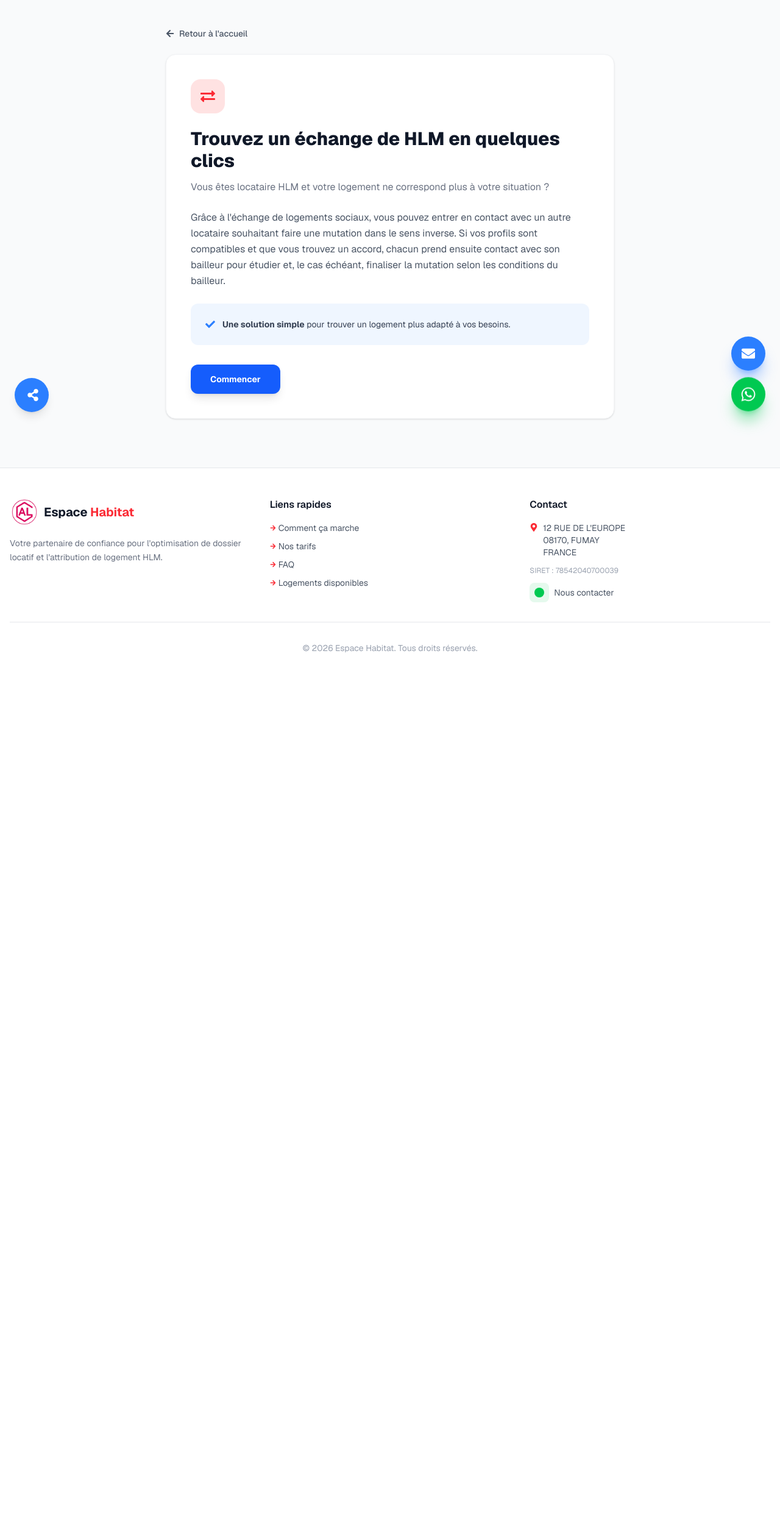
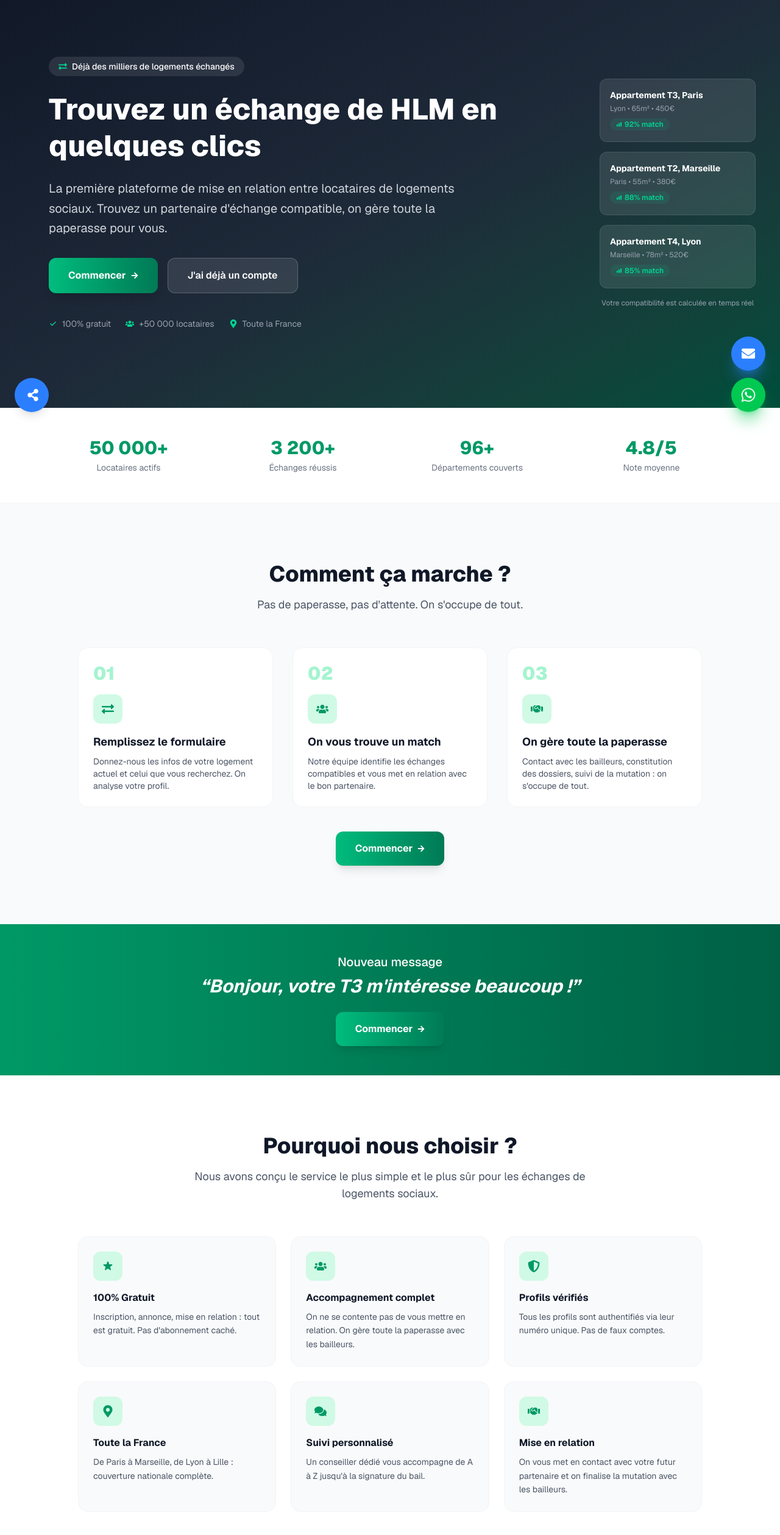
Before and after one commit to yecarter13/site-joker, a Next.js app: page /echange in a window 1280 px wide. Shown: the part 100-2618 px from the top of the page at 61% size. Before the commit the page ends 1221 px from the top, so only its background shows below. Built offline with nearby package versions, Linux system fonts and the light colour scheme.

Commit message:
feat: redesign echange as full landing page with emerald theme

```diff
--- a/src/app/echange/page.tsx
+++ b/src/app/echange/page.tsx
@@ -3,23 +3,16 @@
 import { useState } from "react";
 import Header from "@/components/Header";
 import Footer from "@/components/Footer";
-import { FaExchangeAlt, FaArrowLeft, FaCheck } from "react-icons/fa";
-import { HiX } from "react-icons/hi";
 import { getWhatsAppLink } from "@/lib/utils";
-import Link from "next/link";
+import { HiX, HiCheck, HiHome, HiLocationMarker, HiChartBar, HiStar } from "react-icons/hi";
+import { FaExchangeAlt, FaArrowRight, FaUsers, FaBuilding, FaMapMarkerAlt, FaShieldAlt, FaComments, FaHandshake } from "react-icons/fa";
 
 export default function EchangePage() {
   const [showModal, setShowModal] = useState(false);
   const [submitted, setSubmitted] = useState(false);
   const [form, setForm] = useState({
-    ville: "",
-    departement: "",
-    adresse: "",
-    nomPrenom: "",
-    numeroUnique: "",
-    email: "",
-    departementRecherche: "",
-    criteres: "",
+    ville: "", departement: "", adresse: "", nomPrenom: "",
+    numeroUnique: "", email: "", departementRecherche: "", criteres: "",
   });
 
   function update(field: string, value: string) {
@@ -28,20 +21,20 @@ export default function EchangePage() {
 
   function handleSubmit(e: React.FormEvent) {
     e.preventDefault();
-    if (!form.ville || !form.departement || !form.adresse || !form.nomPrenom || !form.numeroUnique || !form.email || !form.departementRecherche || !form.criteres) return;
+    if (!form.ville || !form.nomPrenom || !form.numeroUnique || !form.email || !form.criteres) return;
 
     const details = [
       `Ville : ${form.ville}`,
-      `Département : ${form.departement}`,
-      `Adresse du logement actuel : ${form.adresse}`,
+      form.departement ? `Département : ${form.departement}` : "",
+      form.adresse ? `Adresse actuelle : ${form.adresse}` : "",
       `Nom et prénom : ${form.nomPrenom}`,
       `Numéro unique : ${form.numeroUnique}`,
       `E-mail : ${form.email}`,
-      `Département de recherche : ${form.departementRecherche}`,
-      `Critères de recherche : ${form.criteres}`,
+      form.departementRecherche ? `Département recherché : ${form.departementRecherche}` : "",
+      `Description du logement : ${form.criteres}`,
     ].filter(Boolean).join("\n");
 
-    const message = `Bonjour, je souhaite proposer un échange de logement HLM.\n\n---\n${details}`;
+    const message = `Bonjour, je souhaite échanger mon logement HLM.\n\n---\n${details}`;
     window.open(getWhatsAppLink(message), "_blank");
     setSubmitted(true);
   }
@@ -52,56 +45,204 @@ export default function EchangePage() {
     setForm({ ville: "", departement: "", adresse: "", nomPrenom: "", numeroUnique: "", email: "", departementRecherche: "", criteres: "" });
   }
 
+  const CTAButton = ({ className = "" }: { className?: string }) => (
+    <button
+      onClick={() => setShowModal(true)}
+      className={`inline-flex items-center gap-2 bg-gradient-to-r from-emerald-500 to-emerald-700 hover:from-emerald-400 hover:to-emerald-600 text-white font-bold transition-all shadow-lg cursor-pointer ${className}`}
+    >
+      Commencer
+      <FaArrowRight className="text-xs" />
+    </button>
+  );
+
   return (
     <>
       <Header />
-      <main className="flex-1 bg-gray-50 min-h-screen">
-        <div className="max-w-3xl mx-auto px-4 py-12 md:py-20">
-          <Link href="/" className="inline-flex items-center gap-2 text-gray-600 hover:text-red-600 text-sm font-medium mb-6 transition-colors">
-            <FaArrowLeft /> Retour à l&apos;accueil
-          </Link>
-
-          <div className="bg-white rounded-2xl shadow-sm border border-gray-100 p-6 md:p-10">
-            <div className="w-14 h-14 bg-red-100 rounded-2xl flex items-center justify-center mb-6">
-              <FaExchangeAlt className="text-red-500 text-2xl" />
+      <main className="flex-1 min-h-screen">
+        {/* ─── HERO ─── */}
+        <section className="relative bg-gradient-to-br from-gray-900 via-gray-800 to-emerald-900 text-white overflow-hidden">
+          <div className="absolute inset-0 bg-[radial-gradient(ellipse_at_top,_var(--tw-gradient-stops))] from-emerald-500/10 to-transparent" />
+          <div className="relative max-w-6xl mx-auto px-4 py-20 md:py-32">
+            <div className="max-w-3xl">
+              <div className="inline-flex items-center gap-2 bg-white/10 backdrop-blur-sm rounded-full px-4 py-1.5 text-sm font-medium mb-6">
+                <FaExchangeAlt className="text-emerald-400" />
+                <span>Déjà des milliers de logements échangés</span>
               </div>
-
-            <h1 className="text-2xl md:text-3xl font-extrabold text-gray-900 mb-3">
+              <h1 className="text-3xl md:text-5xl font-extrabold leading-tight mb-6">
                 Trouvez un échange de HLM en quelques clics
               </h1>
+              <p className="text-lg md:text-xl text-gray-300 leading-relaxed mb-8 max-w-2xl">
+                La première plateforme de mise en relation entre locataires de logements sociaux.
+                Trouvez un partenaire d&apos;échange compatible, on gère toute la paperasse pour vous.
+              </p>
+              <div className="flex flex-col sm:flex-row gap-4">
+                <CTAButton className="px-8 py-4 rounded-xl text-base" />
+                <button
+                  onClick={() => setShowModal(true)}
+                  className="inline-flex items-center justify-center gap-2 bg-white/10 hover:bg-white/20 text-white border border-white/20 px-8 py-4 rounded-xl text-base font-semibold transition-all cursor-pointer"
+                >
+                  J&apos;ai déjà un compte
+                </button>
+              </div>
+              <div className="flex flex-wrap gap-6 mt-10 text-sm text-gray-400">
+                <span className="flex items-center gap-2"><HiCheck className="text-emerald-400" /> 100% gratuit</span>
+                <span className="flex items-center gap-2"><FaUsers className="text-emerald-400" /> +50 000 locataires</span>
+                <span className="flex items-center gap-2"><FaMapMarkerAlt className="text-emerald-400" /> Toute la France</span>
+              </div>
+            </div>
+          </div>
+          {/* Decorative cards */}
+          <div className="hidden lg:block absolute right-10 top-1/2 -translate-y-1/2 space-y-4">
+            {[
+              { city: "Appartement T3, Paris", detail: "Lyon • 65m² • 450€", match: "92% match" },
+              { city: "Appartement T2, Marseille", detail: "Paris • 55m² • 380€", match: "88% match" },
+              { city: "Appartement T4, Lyon", detail: "Marseille • 78m² • 520€", match: "85% match" },
+            ].map((card, i) => (
+              <div key={i} className="bg-white/10 backdrop-blur-sm rounded-xl p-4 w-64 border border-white/10 hover:bg-white/20 transition-all">
+                <div className="text-sm font-bold text-white">{card.city}</div>
+                <div className="text-xs text-gray-400 mt-1">{card.detail}</div>
+                <div className="mt-2 inline-flex items-center gap-1 text-xs font-semibold text-emerald-400 bg-emerald-400/10 rounded-full px-2.5 py-0.5">
+                  <HiChartBar className="text-[10px]" /> {card.match}
+                </div>
+              </div>
+            ))}
+            <div className="text-xs text-gray-400 text-center mt-2">Votre compatibilité est calculée en temps réel</div>
+          </div>
+        </section>
 
-            <p className="text-gray-500 text-sm md:text-base leading-relaxed mb-6">
-              Vous êtes locataire HLM et votre logement ne correspond plus à votre situation ?
-            </p>
+        {/* ─── STATS ─── */}
+        <section className="py-12 bg-white border-b border-gray-100">
+          <div className="max-w-6xl mx-auto px-4">
+            <div className="grid grid-cols-2 md:grid-cols-4 gap-6">
+              {[
+                { value: "50 000+", label: "Locataires actifs" },
+                { value: "3 200+", label: "Échanges réussis" },
+                { value: "96+", label: "Départements couverts" },
+                { value: "4.8/5", label: "Note moyenne" },
+              ].map((s) => (
+                <div key={s.label} className="text-center">
+                  <div className="text-2xl md:text-3xl font-extrabold text-emerald-600">{s.value}</div>
+                  <div className="text-sm text-gray-500 mt-1">{s.label}</div>
+                </div>
+              ))}
+            </div>
+          </div>
+        </section>
 
-            <p className="text-gray-600 text-sm md:text-base leading-relaxed mb-6">
-              Grâce à l&apos;échange de logements sociaux, vous pouvez entrer en contact avec un
-              autre locataire souhaitant faire une mutation dans le sens inverse. Si vos profils
-              sont compatibles et que vous trouvez un accord, chacun prend ensuite contact avec
-              son bailleur pour étudier et, le cas échéant, finaliser la mutation selon les
-              conditions du bailleur.
-            </p>
-
-            <div className="bg-blue-50 rounded-xl p-4 md:p-6 mb-8">
-              <div className="flex items-start gap-3">
-                <FaCheck className="text-blue-500 mt-0.5 flex-shrink-0" />
-                <p className="text-sm text-gray-700">
-                  <strong>Une solution simple</strong> pour trouver un logement plus adapté à vos besoins.
+        {/* ─── HOW IT WORKS ─── */}
+        <section className="py-16 md:py-24 bg-gray-50">
+          <div className="max-w-6xl mx-auto px-4">
+            <div className="text-center mb-14">
+              <h2 className="text-3xl md:text-4xl font-extrabold text-gray-900 mb-4">
+                Comment ça marche ?
+              </h2>
+              <p className="text-lg text-gray-600 max-w-2xl mx-auto">
+                Pas de paperasse, pas d&apos;attente. On s&apos;occupe de tout.
               </p>
             </div>
+            <div className="grid md:grid-cols-3 gap-8 max-w-5xl mx-auto">
+              {[
+                {
+                  num: "01", title: "Remplissez le formulaire",
+                  desc: "Donnez-nous les infos de votre logement actuel et celui que vous recherchez. On analyse votre profil.",
+                  icon: FaExchangeAlt,
+                },
+                {
+                  num: "02", title: "On vous trouve un match",
+                  desc: "Notre équipe identifie les échanges compatibles et vous met en relation avec le bon partenaire.",
+                  icon: FaUsers,
+                },
+                {
+                  num: "03", title: "On gère toute la paperasse",
+                  desc: "Contact avec les bailleurs, constitution des dossiers, suivi de la mutation : on s'occupe de tout.",
+                  icon: FaHandshake,
+                },
+              ].map((step) => {
+                const Icon = step.icon;
+                return (
+                  <div key={step.num} className="relative bg-white rounded-2xl p-6 border border-gray-100 hover:shadow-xl transition-all">
+                    <div className="text-3xl font-black text-emerald-200 mb-4">{step.num}</div>
+                    <div className="w-12 h-12 bg-emerald-100 rounded-xl flex items-center justify-center mb-4">
+                      <Icon className="text-emerald-600 text-xl" />
                     </div>
-
-            <button
-              onClick={() => setShowModal(true)}
-              className="inline-flex items-center gap-2 bg-blue-600 hover:bg-blue-500 text-white px-8 py-3.5 rounded-xl font-bold text-sm transition-all shadow-lg cursor-pointer"
-            >
-              Commencer
-            </button>
+                    <h3 className="text-lg font-bold text-gray-900 mb-2">{step.title}</h3>
+                    <p className="text-sm text-gray-600">{step.desc}</p>
+                  </div>
+                );
+              })}
+            </div>
+            <div className="text-center mt-10">
+              <CTAButton className="px-8 py-4 rounded-xl text-base" />
             </div>
           </div>
+        </section>
+
+        {/* ─── CTA MID ─── */}
+        <section className="py-12 bg-gradient-to-r from-emerald-600 to-emerald-800 text-white">
+          <div className="max-w-4xl mx-auto px-4 text-center">
+            <p className="text-lg md:text-xl font-medium mb-2">Nouveau message</p>
+            <p className="text-2xl md:text-3xl font-bold italic">&ldquo;Bonjour, votre T3 m&apos;intéresse beaucoup !&rdquo;</p>
+            <div className="mt-6">
+              <CTAButton className="px-8 py-4 rounded-xl text-base bg-white text-emerald-700 hover:bg-gray-100" />
+            </div>
+          </div>
+        </section>
+
+        {/* ─── WHY US ─── */}
+        <section className="py-16 md:py-24 bg-white">
+          <div className="max-w-6xl mx-auto px-4">
+            <div className="text-center mb-14">
+              <h2 className="text-3xl md:text-4xl font-extrabold text-gray-900 mb-4">
+                Pourquoi nous choisir ?
+              </h2>
+              <p className="text-lg text-gray-600 max-w-2xl mx-auto">
+                Nous avons conçu le service le plus simple et le plus sûr pour les échanges de logements sociaux.
+              </p>
+            </div>
+            <div className="grid sm:grid-cols-2 lg:grid-cols-3 gap-6 max-w-5xl mx-auto">
+              {[
+                { icon: HiStar, title: "100% Gratuit", desc: "Inscription, annonce, mise en relation : tout est gratuit. Pas d'abonnement caché." },
+                { icon: FaUsers, title: "Accompagnement complet", desc: "On ne se contente pas de vous mettre en relation. On gère toute la paperasse avec les bailleurs." },
+                { icon: FaShieldAlt, title: "Profils vérifiés", desc: "Tous les profils sont authentifiés via leur numéro unique. Pas de faux comptes." },
+                { icon: FaMapMarkerAlt, title: "Toute la France", desc: "De Paris à Marseille, de Lyon à Lille : couverture nationale complète." },
+                { icon: FaComments, title: "Suivi personnalisé", desc: "Un conseiller dédié vous accompagne de A à Z jusqu'à la signature du bail." },
+                { icon: FaHandshake, title: "Mise en relation", desc: "On vous met en contact avec votre futur partenaire et on finalise la mutation avec les bailleurs." },
+              ].map((item) => {
+                const Icon = item.icon;
+                return (
+                  <div key={item.title} className="bg-gray-50 rounded-2xl p-6 border border-gray-100 hover:shadow-lg transition-all">
+                    <div className="w-12 h-12 bg-emerald-100 rounded-xl flex items-center justify-center mb-4">
+                      <Icon className="text-emerald-600 text-xl" />
+                    </div>
+                    <h3 className="font-bold text-gray-900 mb-2">{item.title}</h3>
+                    <p className="text-sm text-gray-600 leading-relaxed">{item.desc}</p>
+                  </div>
+                );
+              })}
+            </div>
+            <div className="text-center mt-10">
+              <CTAButton className="px-8 py-4 rounded-xl text-base" />
+            </div>
+          </div>
+        </section>
+
+        {/* ─── FINAL CTA ─── */}
+        <section className="py-16 md:py-24 bg-gradient-to-br from-gray-900 via-gray-800 to-emerald-900 text-white">
+          <div className="max-w-4xl mx-auto px-4 text-center">
+            <h2 className="text-3xl md:text-4xl font-extrabold mb-4">
+              Prêt à trouver votre nouveau logement ?
+            </h2>
+            <p className="text-lg text-gray-300 mb-8 max-w-2xl mx-auto">
+              Rejoignez des milliers de locataires qui ont déjà trouvé leur échange idéal.
+              Ça prend moins de 2 minutes.
+            </p>
+            <CTAButton className="px-10 py-5 rounded-xl text-lg" />
+          </div>
+        </section>
       </main>
       <Footer />
 
+      {/* ─── MODAL ─── */}
       {showModal && (
         <div className="fixed inset-0 z-[100] flex items-end sm:items-center justify-center">
           <div className="absolute inset-0 bg-black/50 backdrop-blur-sm" onClick={handleClose} />
@@ -109,7 +250,7 @@ export default function EchangePage() {
             <div className="sticky top-0 bg-white border-b border-gray-100 px-4 py-3 flex items-start justify-between z-10 flex-shrink-0">
               <div>
                 <h2 className="text-base font-bold text-gray-900">Proposer un échange</h2>
-                <p className="text-[11px] text-gray-500 mt-0.5">Remplissez le formulaire ci-dessous</p>
+                <p className="text-[11px] text-gray-500 mt-0.5">On vous recontacte sous 24h</p>
               </div>
               <button type="button" onClick={handleClose} className="p-1.5 hover:bg-gray-100 rounded-full transition-colors"><HiX size={20} /></button>
             </div>
@@ -120,25 +261,23 @@ export default function EchangePage() {
                   <svg className="w-7 h-7 text-green-600" fill="none" viewBox="0 0 24 24" stroke="currentColor"><path strokeLinecap="round" strokeLinejoin="round" strokeWidth={2} d="M5 13l4 4L19 7" /></svg>
                 </div>
                 <h3 className="text-lg font-bold text-gray-900 mb-2">Message envoyé !</h3>
-                <p className="text-sm text-gray-500 mb-6">Redirection vers WhatsApp...</p>
-                <button onClick={handleClose} className="text-blue-600 font-semibold text-sm hover:underline cursor-pointer">Fermer</button>
+                <p className="text-sm text-gray-500 mb-6">Notre équipe vous recontacte sous 24h.</p>
+                <button onClick={handleClose} className="text-emerald-600 font-semibold text-sm hover:underline cursor-pointer">Fermer</button>
               </div>
             ) : (
               <form onSubmit={handleSubmit} className="overflow-y-auto flex-1 px-4 py-4 space-y-3">
-                <FInput label="Ville" value={form.ville} onChange={(v) => update("ville", v)} required />
-                <FInput label="Département" value={form.departement} onChange={(v) => update("departement", v)} required />
-                <FInput label="Adresse du logement actuel" value={form.adresse} onChange={(v) => update("adresse", v)} required />
                 <FInput label="Nom et prénom" value={form.nomPrenom} onChange={(v) => update("nomPrenom", v)} required />
+                <FInput label="E-mail" type="email" value={form.email} onChange={(v) => update("email", v)} required />
                 <FInput label="Numéro unique" value={form.numeroUnique} onChange={(v) => update("numeroUnique", v)} required />
-                <FInput label="E-mail" type="email" value={form.email} onChange={(v) => update("email", v)} required />
-                <FInput label="Département de recherche" value={form.departementRecherche} onChange={(v) => update("departementRecherche", v)} required />
-
+                <FInput label="Ville actuelle" value={form.ville} onChange={(v) => update("ville", v)} required />
+                <FInput label="Département actuel" value={form.departement} onChange={(v) => update("departement", v)} />
+                <FInput label="Adresse du logement actuel" value={form.adresse} onChange={(v) => update("adresse", v)} />
+                <FInput label="Département recherché" value={form.departementRecherche} onChange={(v) => update("departementRecherche", v)} />
                 <div>
-                  <label className="block text-xs font-medium text-gray-700 mb-1">Critères de recherche de logement actuel <span className="text-red-400">*</span></label>
-                  <textarea value={form.criteres} onChange={(e) => update("criteres", e.target.value)} rows={3} className="w-full border border-gray-300 rounded-xl px-3 py-2 text-sm focus:ring-2 focus:ring-blue-400 outline-none resize-none" placeholder="Décrivez le logement recherché (ville, surface, pièces, étage, etc.)" required />
+                  <label className="block text-xs font-medium text-gray-700 mb-1">Décrivez votre logement actuel <span className="text-red-400">*</span></label>
+                  <textarea value={form.criteres} onChange={(e) => update("criteres", e.target.value)} rows={3} className="w-full border border-gray-300 rounded-xl px-3 py-2 text-sm focus:ring-2 focus:ring-emerald-400 outline-none resize-none" placeholder="Type, surface, pièces, loyer, étage..." required />
                 </div>
-
-                <button type="submit" className="w-full bg-blue-600 hover:bg-blue-500 text-white py-3.5 rounded-xl font-bold text-sm transition-all shadow-lg cursor-pointer">
+                <button type="submit" className="w-full bg-gradient-to-r from-emerald-500 to-emerald-700 hover:from-emerald-400 hover:to-emerald-600 text-white py-3.5 rounded-xl font-bold text-sm transition-all shadow-lg cursor-pointer">
                   Envoyer ma demande →
                 </button>
                 <p className="text-[10px] text-gray-400 text-center">En cliquant, vous acceptez d&apos;être contacté par nos services.</p>
@@ -156,8 +295,8 @@ function FInput({ label, value, onChange, type = "text", required }: {
 }) {
   return (
     <div>
-      <label className="block text-xs font-medium text-gray-700 mb-1">{label} <span className="text-red-400">*</span></label>
-      <input type={type} value={value} onChange={(e) => onChange(e.target.value)} required={required} className="w-full border border-gray-300 rounded-xl px-3 py-2 text-sm focus:ring-2 focus:ring-blue-400 outline-none" />
+      <label className="block text-xs font-medium text-gray-700 mb-1">{label} {required && <span className="text-red-400">*</span>}</label>
+      <input type={type} value={value} onChange={(e) => onChange(e.target.value)} required={required} className="w-full border border-gray-300 rounded-xl px-3 py-2 text-sm focus:ring-2 focus:ring-emerald-400 outline-none" />
     </div>
   );
 }
```
Lines whose indentation alone changed are shown as unchanged.
